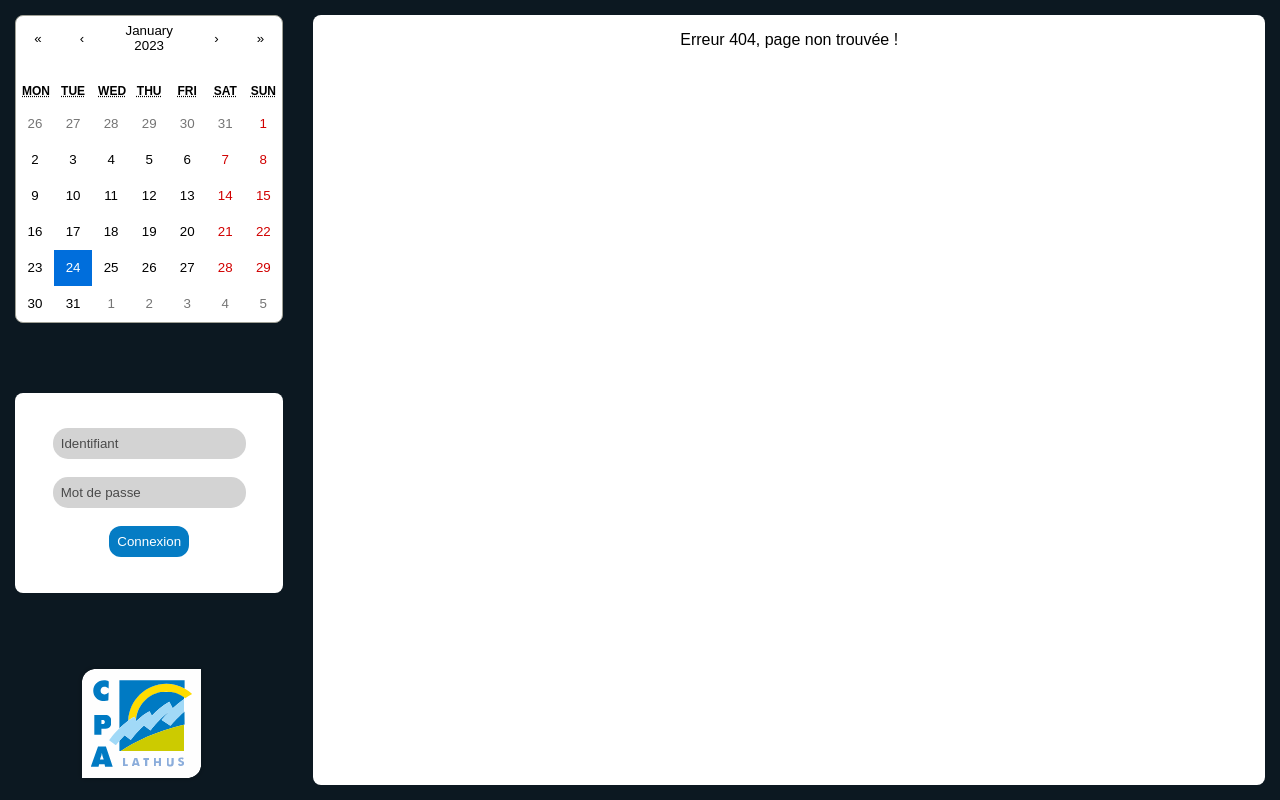
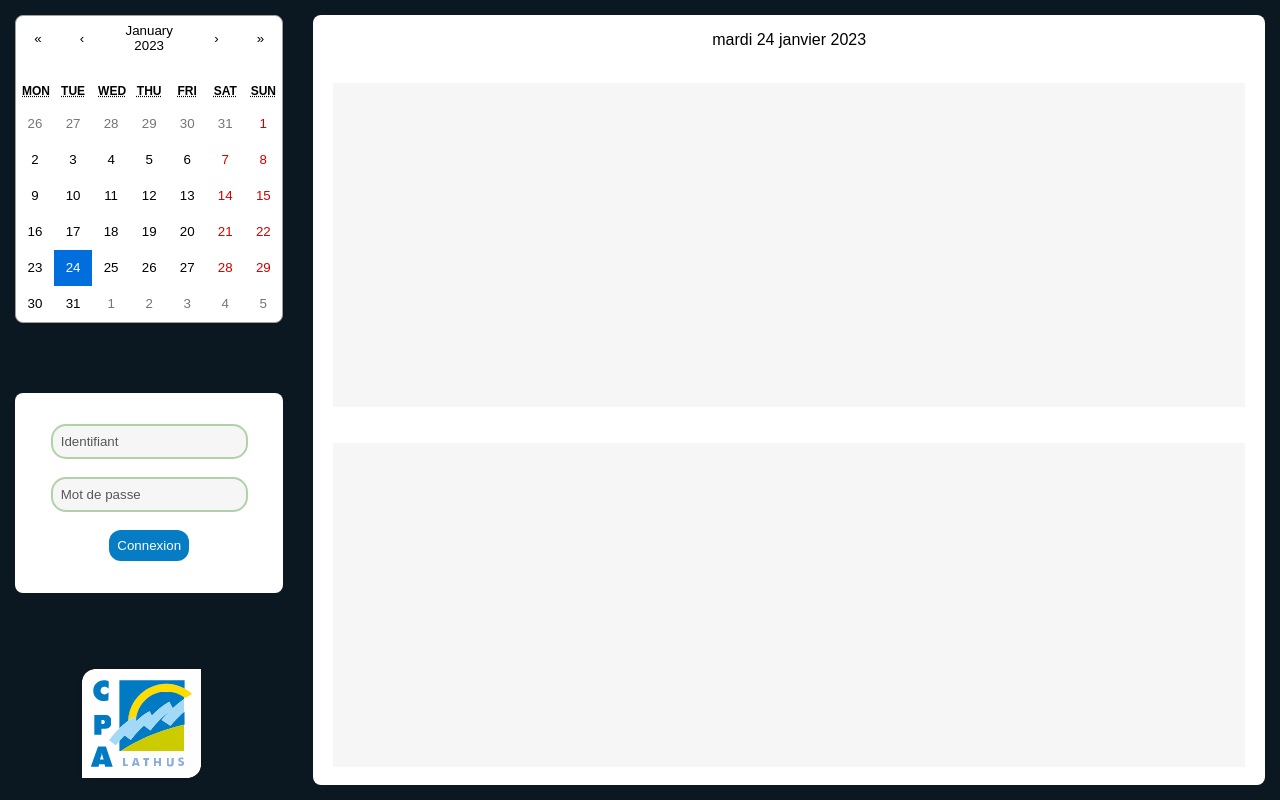
Before and after one commit to QuentinBretl/CPA, a React (Create React App) app in the folder client/: page /planning in a window 1280 px wide. Before the commit this address had no page. Built offline with nearby package versions, Linux system fonts and the light colour scheme.

Commit message:
added planning + debut page react

```diff
--- a/client/src/App.js
+++ b/client/src/App.js
@@ -43,7 +43,7 @@ function App() {
       {redirection && <Navigate replace to='/' />}
         <Routes>
           <Route path='/' element={<Home currentDay={currentDay} formattedDate={formattedDate} />} ></Route>
-          <Route path='/planning/:planningId' element={<Planning currentDay={currentDay}/>}></Route>
+          <Route path='/planning' element={<Planning currentDay={currentDay}/>}></Route>
           <Route path='*' element={<NoMatch />}></Route>
         </Routes>
         </main>
--- a/client/src/components/Actis.jsx
+++ b/client/src/components/Actis.jsx
@@ -45,7 +45,7 @@ function Actis({formattedDate}) {
         </article>
         <article>
           <h3>CIRQUE</h3>
-          <Link className='link-acti' to={`/planning/cirque-${formattedDate}`}>
+          <Link className='link-acti' to={`/planning?acti=cirque&date=${formattedDate}`}>
             <div className='activity' id='cirque'>
               <img id='img-cirque' src={Escalade} alt="cirque" />
             </div>
--- a/client/src/index.css
+++ b/client/src/index.css
@@ -62,8 +62,8 @@ main{
 .input-log{
   padding: 8px;
   border-radius: 15px;
-  border: none;
-  background-color: lightgrey;
+  border: 2px solid #b1d1a9;
+  background-color: #f6f6f6;
   color: black;
 }
 
@@ -135,7 +135,7 @@ article{
   display: flex;
   flex-direction: column;
   align-items: center;
-  min-width: 25%;
+  min-width: 20%;
   margin: 0px 25px;
 }
 
@@ -158,3 +158,30 @@ article h3{
   color: white;
   background-color: var(--tertiary);
 }
+
+/* PARTIE PLANNING */
+
+.planning-reservations{
+  display: flex;
+  flex-direction: column;
+  justify-content: space-around;
+  padding: 0 20px;
+  height: calc(100% - 50px);
+  height: -o-calc(100% - 50px); /* opera */
+  height: -webkit-calc(100% - 50px); /* google, safari */
+  height: -moz-calc(100% - 50px); /* firefox */
+}
+
+.planning-am{
+  width: 100%;
+  height: 45%;
+  background-color: #f6f6f6;
+
+}
+
+.planning-pm{
+  width: 100%;
+  height: 45%;
+  background-color: #f6f6f6;
+
+}
--- a/client/src/pages/Planning.jsx
+++ b/client/src/pages/Planning.jsx
@@ -5,9 +5,10 @@ function Planning({currentDay}) {
     <section className='content'>
         <div className='planning'>
           <div className='heading'>{currentDay}</div>
-          <div className="planning-content">
-            <div className="planning-header"></div>
-          </div>
+            <div className="planning-reservations">
+              <div className="planning-am"></div>
+              <div className="planning-pm"></div>
+            </div>
         </div>
       </section>
   )
```
Also changed, not shown: client/public/planning.json (added, +95 -0 lines).
